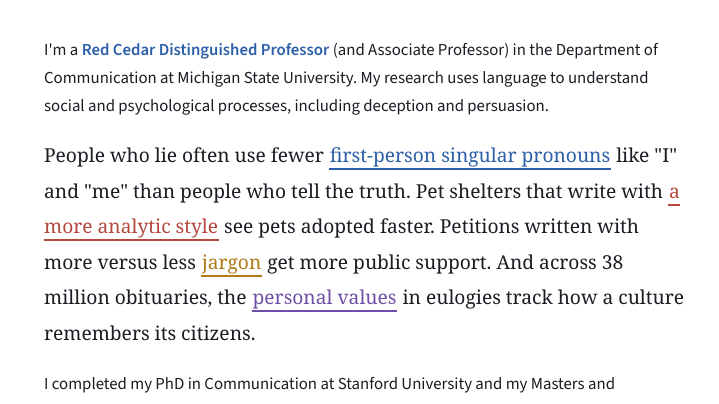
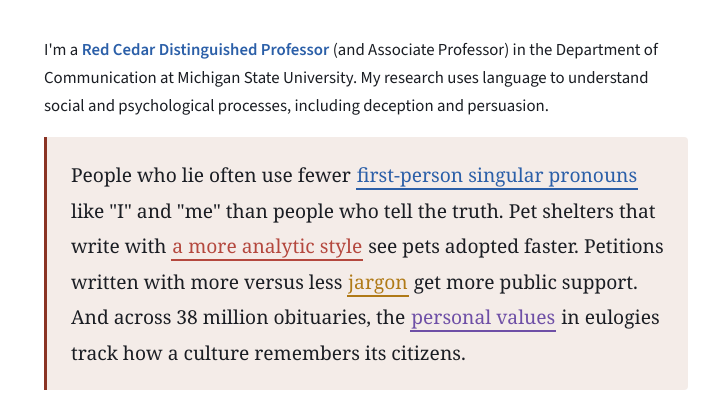
Before and after one commit to davemarkowitz/davidmarkowitz-website, a plain HTML site: page index.html in a window 1280 px wide. Shown: the part 161-565 px from the top of the page, 418-1137 px from the left. Drawn offline with nearby package versions, Linux system fonts and the light colour scheme.

Commit message:
Box the annotated findings paragraph to set it apart from body text
Soft accent-tinted background and left border signal it's an
interactive demonstration block, not plain prose.

Co-Authored-By: Claude Sonnet 5 <noreply@anthropic.com>

```diff
--- a/styles.css
+++ b/styles.css
@@ -170,8 +170,12 @@ h2 {
   font-size: 1.2rem;
   line-height: 1.85;
   max-width: var(--max-w);
-  margin: 0 0 1.25rem;
+  margin: 0.25rem 0 1.5rem;
+  padding: 1.25rem 1.5rem;
   color: var(--ink);
+  background: var(--accent-soft);
+  border-left: 3px solid var(--accent);
+  border-radius: 0 4px 4px 0;
 }
 
 .annotated mark {
```
